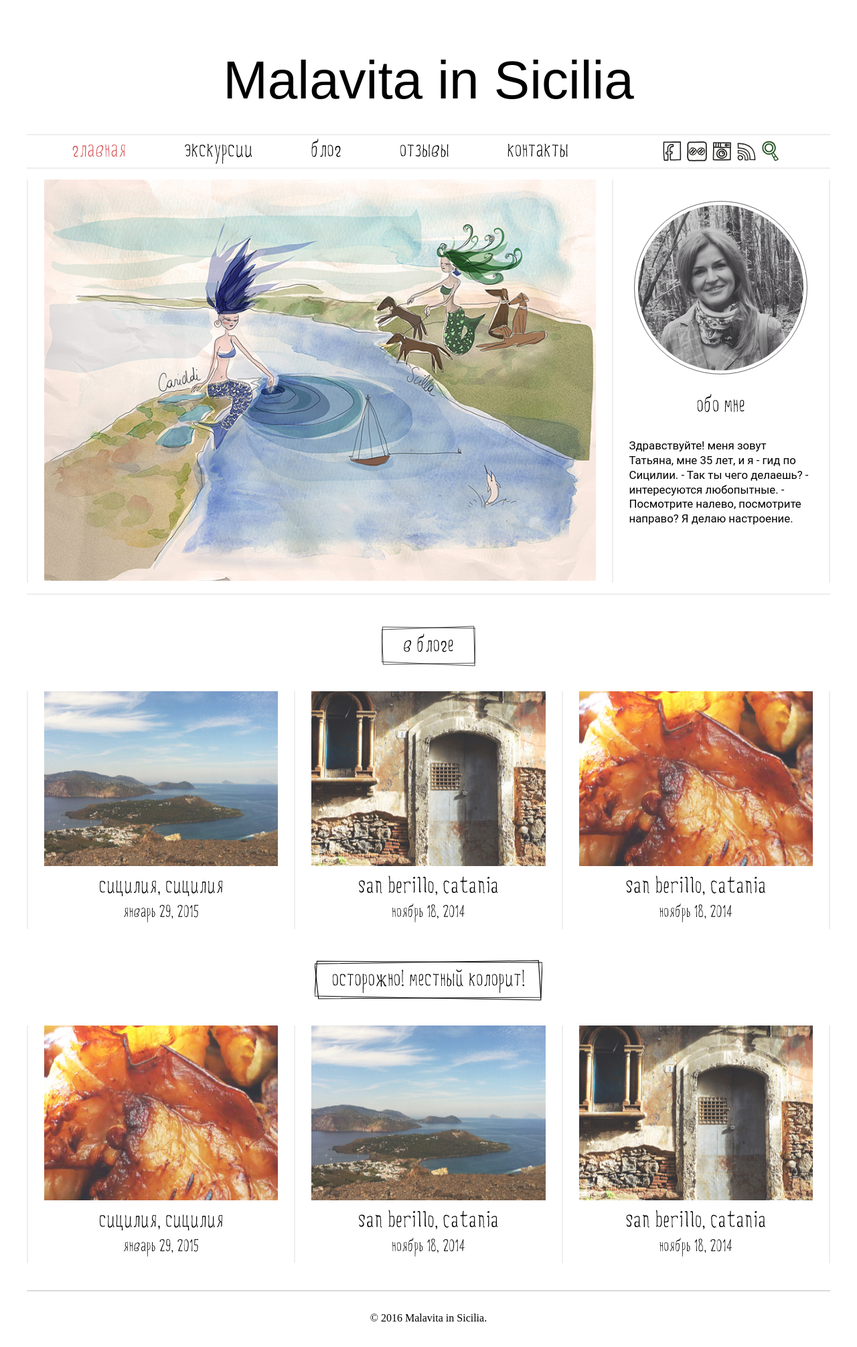
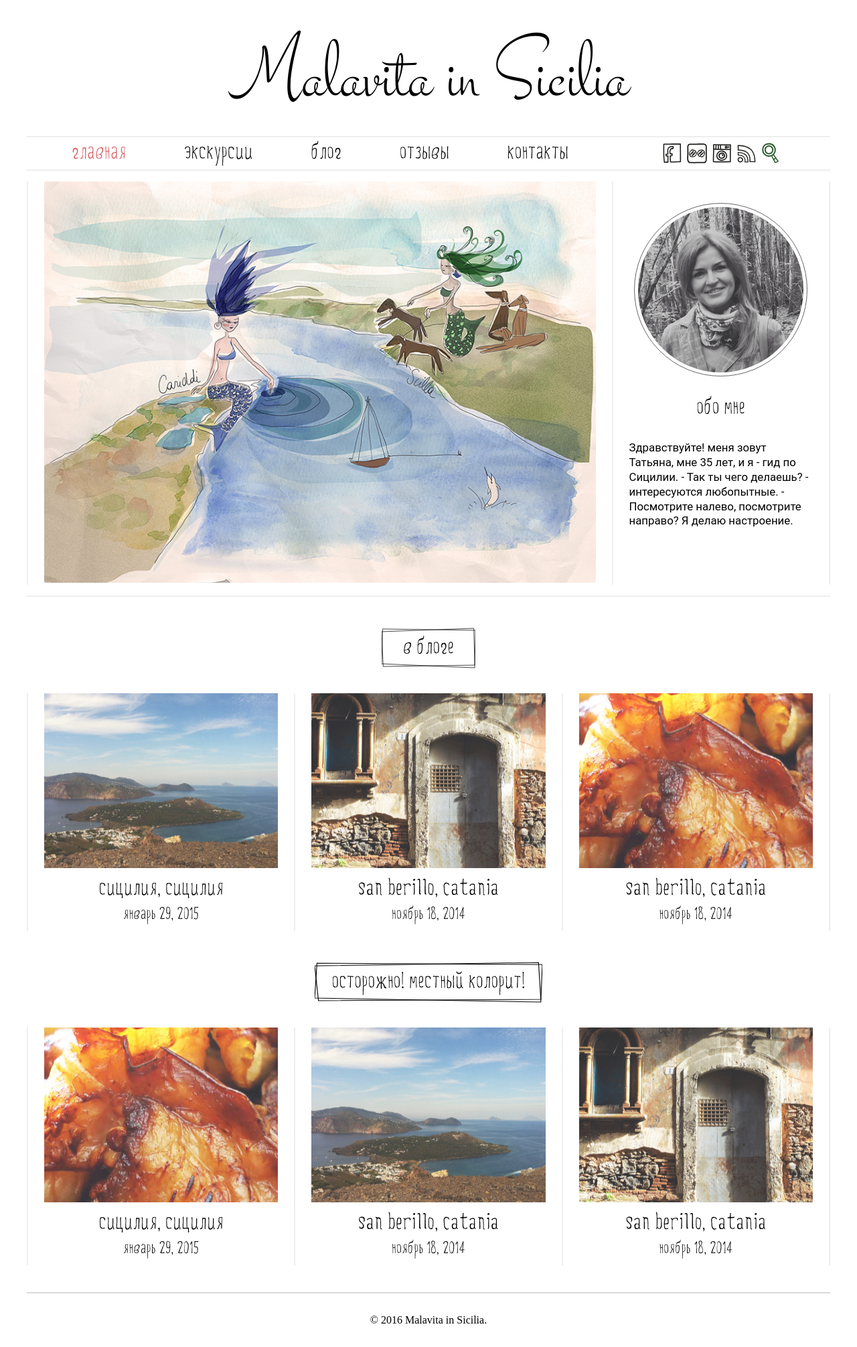
Before and after one commit to malavita/malavita, a Jekyll site: the page built from index.html, in a window 1280 px wide. Shown: the whole page at 67% size. Built offline with Jekyll 4.4.1, drawn with Linux system fonts in a browser that asks for light colours; Markdown is read by kramdown in place of the engine named in the settings.

Commit message:
Add another version of font loading optimization

```diff
--- a/_includes/head.html
+++ b/_includes/head.html
@@ -8,5 +8,22 @@
     <meta charset="UTF-8">
     <title>{{ page.title }}</title>
     <script src="{{ site.baseurl }}/js/all.js"></script>
+    <script>
+        (function(wnd){
+            var fontA = new FontFaceObserver('Five Minutes', {
+              weight: 400
+            });
+            var fontB = new FontFaceObserver('Stalemate', {
+              weight: 400
+            });
+
+            wnd.Promise.all([fontA, fontB]).then(function () {
+                document.documentElement.classList.add('fonts-loaded');
+              console.log('Font is available');
+            }, function () {
+              console.log('Font is not available');
+            });
+        })(this);
+    </script>
     <link rel="stylesheet" href="{{ site.baseurl }}/css/style.css">
 </head>
--- a/css/style.css
+++ b/css/style.css
@@ -41,6 +41,14 @@ table  {
 }
 
 @font-face  {
+    font-family: 'Stalemate';
+    src: url(../fonts/Stalemate.woff2) format('woff2'),
+          url(../fonts/Stalemate.woff) format('woff'),
+          url(../fonts/Stalemate.ttf) format('truetype');
+    font-weight: normal;
+}
+
+@font-face  {
     font-family: 'Five Minutes';
     src: url(../fonts/FiveMinutes.woff2) format('woff2'),
           url(../fonts/FiveMinutes.woff) format('woff'),
@@ -70,7 +78,7 @@ body {
     font: 5em/2 Arial, Helvetica, sans-serif;
     text-align: center;
 }
-.wf-active .logo__name{
+.fonts-loaded .logo__name{
     font-family: 'Stalemate';
     font-size: 8.5em;
     line-height: 1.2;
```
Also changed, not shown: postcss/global.css (+9 -1 lines).
